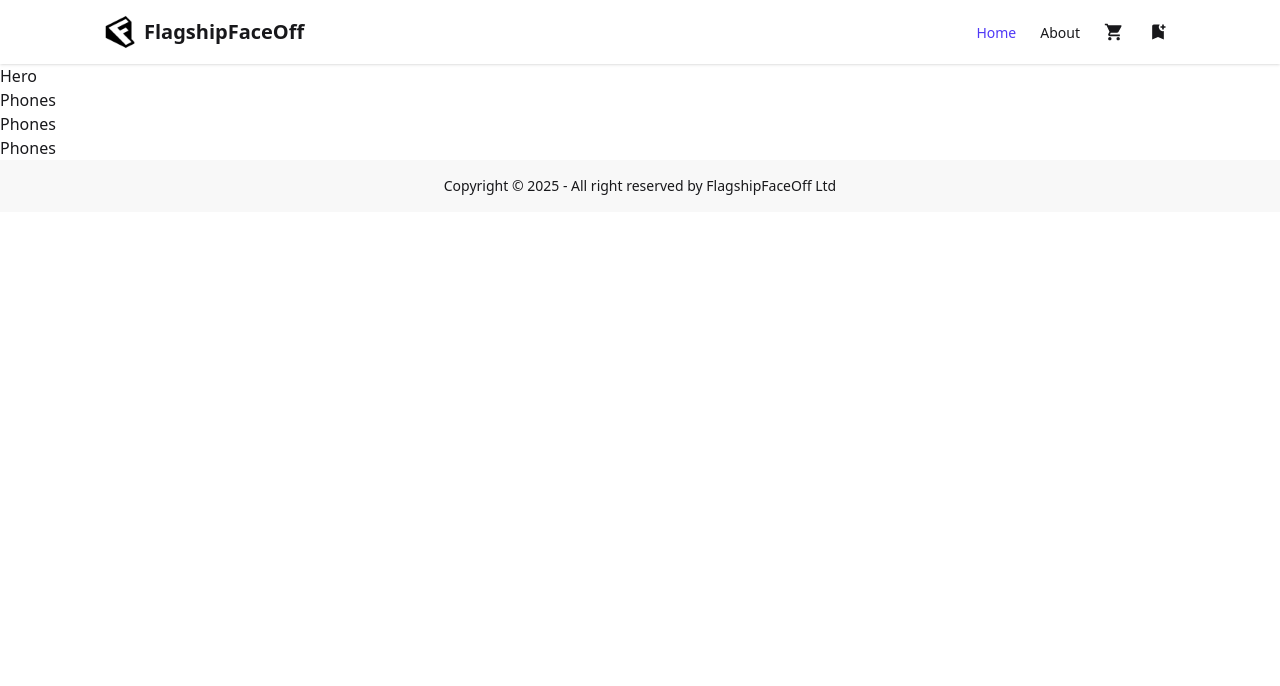
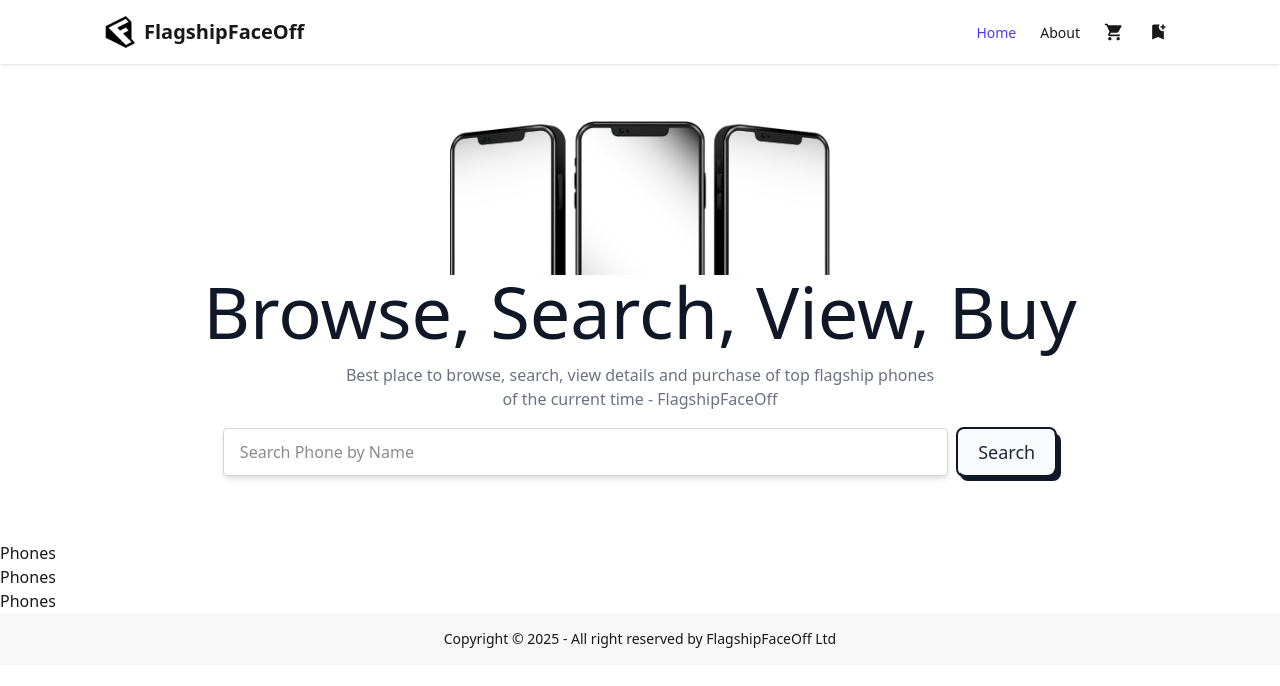
Before and after one commit to muhammad-tamim/web-project-23, a React (Vite) app: page / in a window 1280 px wide. Shown: the top 686 px of the page. Built offline with nearby package versions, Linux system fonts and the light colour scheme.

Commit message:
feat(src/shared/components/structure/): add hero

```diff
--- a/src/shared/components/structure/Hero.jsx
+++ b/src/shared/components/structure/Hero.jsx
@@ -1,9 +1,35 @@
 import React from 'react';
+import Button from '../ui/Button';
+import bannerImg from '../../../assets/images/banner.png'
 
 const Hero = () => {
     return (
-        <div>
-            Hero
+        <div className='py-12'>
+            <img
+                src={bannerImg}
+                alt='Banner Image'
+                className='w-full mx-auto md:max-w-md'
+            />
+            <div className='text-center space-y-4'>
+                <h1 className='font-thin text-7xl text-gray-900'>
+                    Browse, Search, View, Buy
+                </h1>
+                <p className='text-gray-500'>
+                    Best place to browse, search, view details and purchase of top
+                    flagship phones <br /> of the current time - FlagshipFaceOff
+                </p>
+                <form
+                    className='flex flex-col md:flex-row justify-center items-center mb-4 md:px-24'
+                >
+                    <input
+                        type='text'
+                        placeholder='Search Phone by Name'
+                        className='bg-white border border-gray-300 rounded shadow-md w-2/3 h-12 px-4 mb-3
+            focus:outline-none focus:shadow-outline md:mr-2 md:mb-0'
+                    />
+                    <Button type="submit" label="Search"></Button>
+                </form>
+            </div>
         </div>
     );
 };
```
